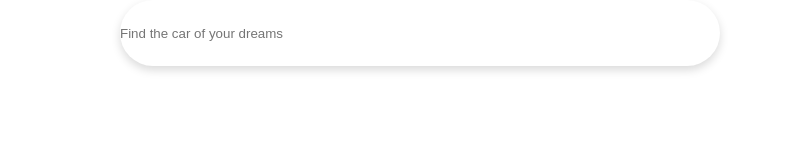
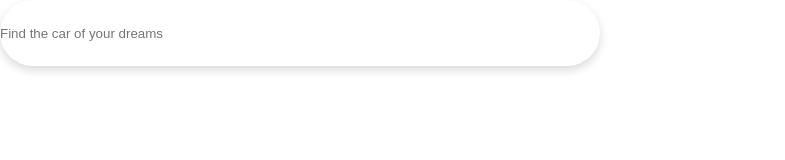
Before and after one commit to abdulazizdevv/Compotition, a plain HTML site: page index-two.html in a window 1280 px wide. Shown: the whole page, without its empty margins (0-785 px from the left). Drawn offline with Linux system fonts and the light colour scheme; a web font is replaced by a local one.

Commit message:
Changed by ZyodillaDEv

```diff
--- a/scss/base/_reset.scss
+++ b/scss/base/_reset.scss
@@ -1,18 +1,20 @@
-* {
-  padding: 0;
-  margin: 0;
-  box-sizing: border-box;
-}
-.container {
-  max-width: 1440px;
-  width: 100%;
-  margin: 0 auto;
-  padding: 0 120px;
+@font-face {
+    font-family: "Montserrat";
+    src: url(../../fonts/Montserrat/Montserrat-VariableFont_wght.ttf);
 }
 
-li {
-  list-style: none;
+* {
+    margin: 0;
+    padding: 0;
+    box-sizing: border-box;
+    font-family: 'Montserrat', sans-serif;
 }
-a {
-  text-decoration: none;
+
+li{
+    list-style-type: none;
 }
+a{
+    text-decoration: none;
+}
+// font-family: 'Montserrat', sans-serif;
+// font-family: 'Work Sans', sans-serif;
```
Also changed, not shown: css/index-one.css, css/index-two.css, css/main.css, 3 other files.
